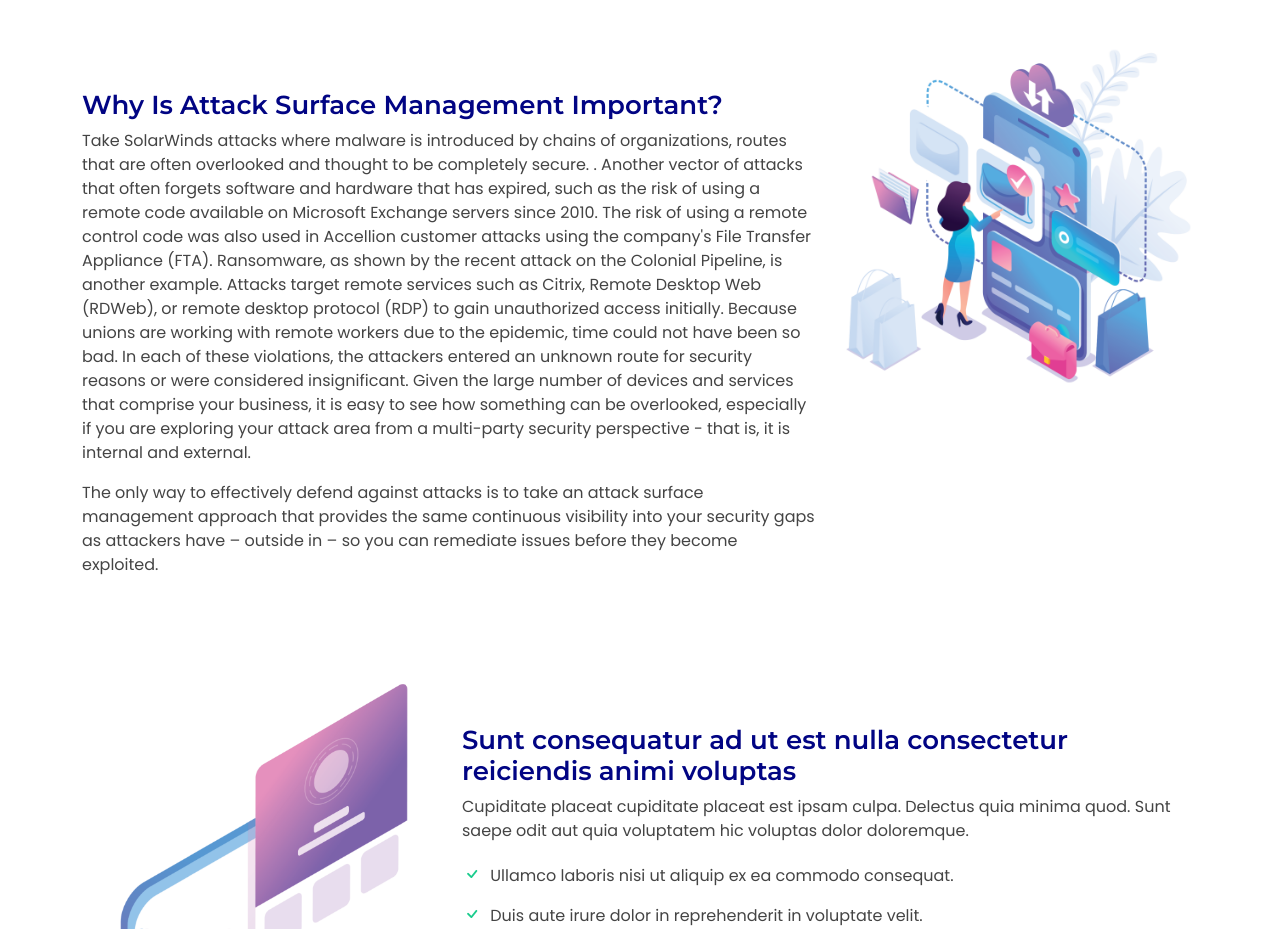
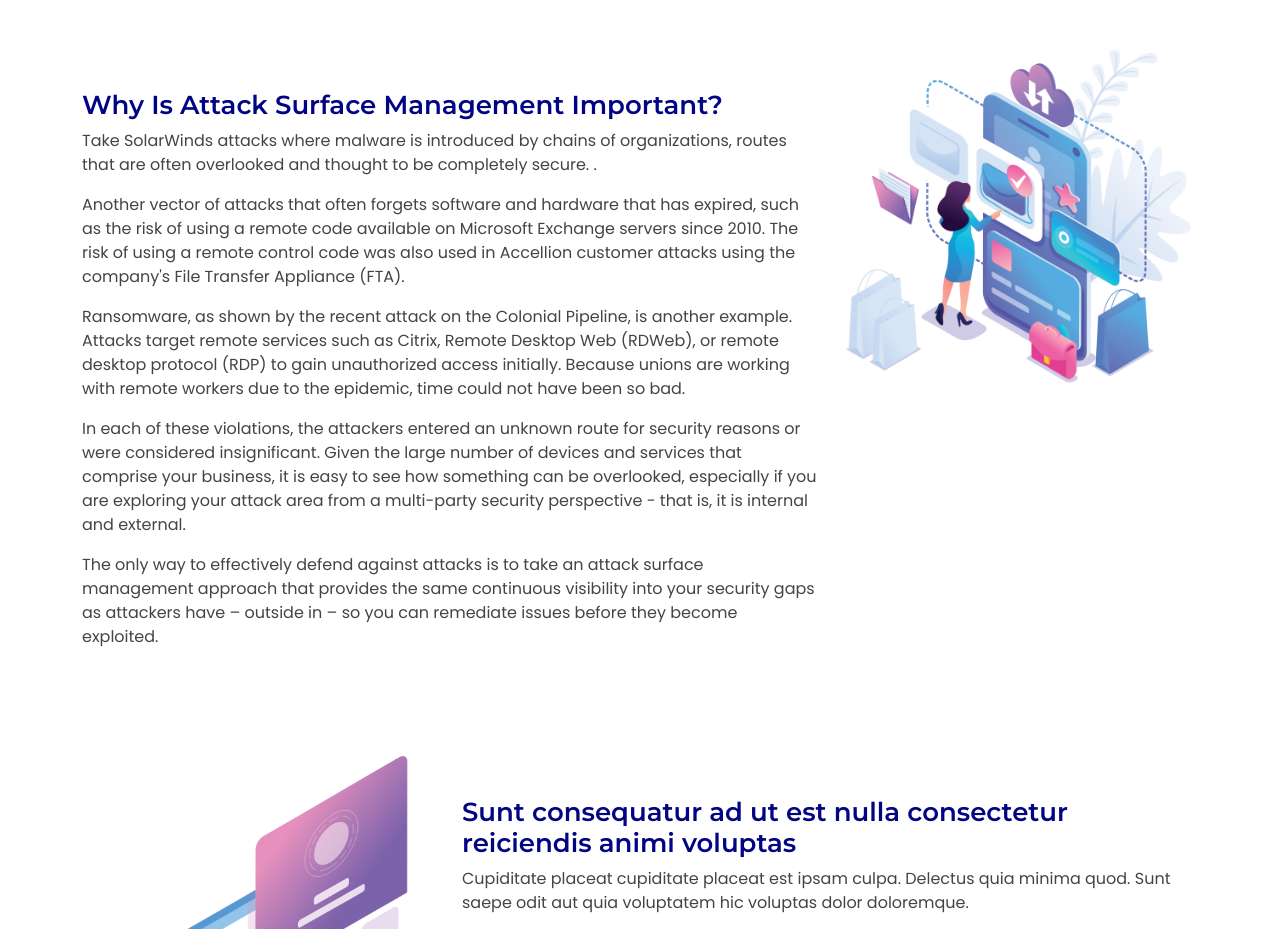
Before and after one commit to alastorinfosec/forayguard.com, a plain HTML site: page index.html in a window 1280 px wide. Shown: the part 2860-3789 px from the top of the page. Drawn offline with nearby package versions, Linux system fonts and the light colour scheme.

Commit message:
Update index.html

```diff
--- a/index.html
+++ b/index.html
@@ -413,12 +413,12 @@
             <p>
              Take SolarWinds attacks where malware is introduced by chains of organizations, routes that are often overlooked and thought to be completely secure. .
 
-Another vector of attacks that often forgets software and hardware that has expired, such as the risk of using a remote code available on Microsoft Exchange servers since 2010. The risk of using a remote control code was also used in Accellion customer attacks using the company's File Transfer Appliance (FTA).
-
-Ransomware, as shown by the recent attack on the Colonial Pipeline, is another example. Attacks target remote services such as Citrix, Remote Desktop Web (RDWeb), or remote desktop protocol (RDP) to gain unauthorized access initially. Because unions are working with remote workers due to the epidemic, time could not have been so bad.
-
-In each of these violations, the attackers entered an unknown route for security reasons or were considered insignificant. Given the large number of devices and services that comprise your business, it is easy to see how something can be overlooked, especially if you are exploring your attack area from a multi-party security perspective - that is, it is internal and external.
+<p>Another vector of attacks that often forgets software and hardware that has expired, such as the risk of using a remote code available on Microsoft Exchange servers since 2010. The risk of using a remote control code was also used in Accellion customer attacks using the company's File Transfer Appliance (FTA).
             </p>
+<p>Ransomware, as shown by the recent attack on the Colonial Pipeline, is another example. Attacks target remote services such as Citrix, Remote Desktop Web (RDWeb), or remote desktop protocol (RDP) to gain unauthorized access initially. Because unions are working with remote workers due to the epidemic, time could not have been so bad.
+            </p>
+<p>In each of these violations, the attackers entered an unknown route for security reasons or were considered insignificant. Given the large number of devices and services that comprise your business, it is easy to see how something can be overlooked, especially if you are exploring your attack area from a multi-party security perspective - that is, it is internal and external.
+            </p></p>
             <p>
               The only way to effectively defend against attacks is to take an attack surface management approach that provides the same continuous visibility into your security gaps as attackers have – outside in – so you can remediate issues before they become exploited.
             </p>
```
